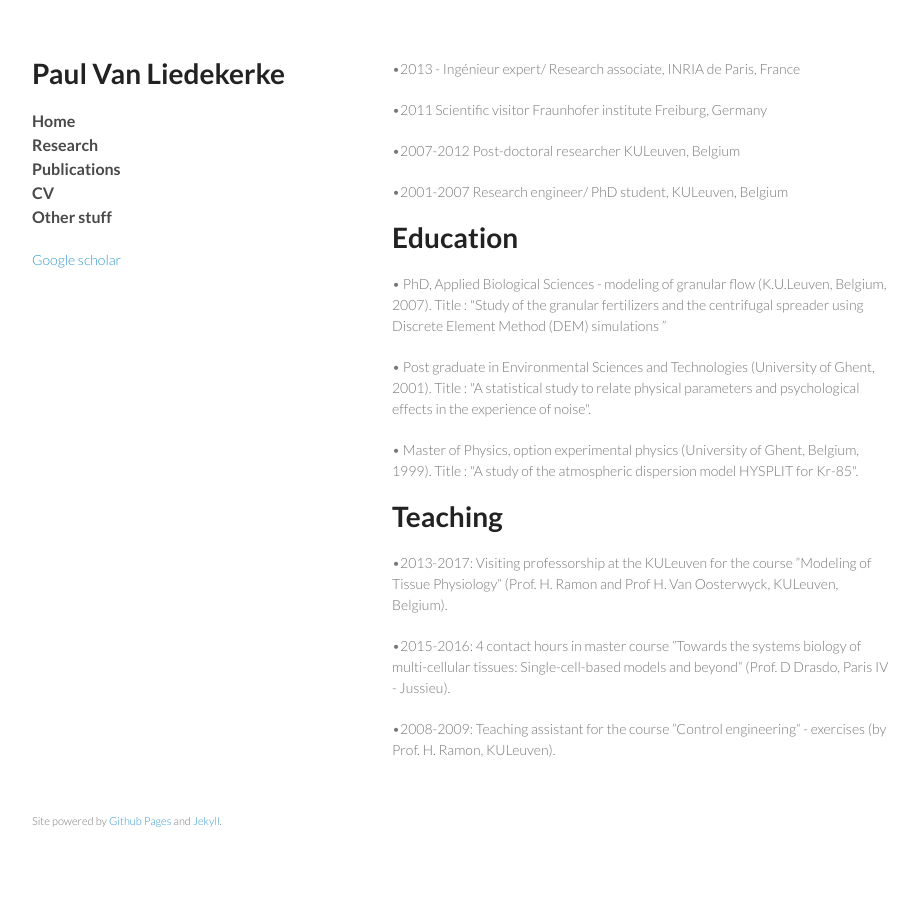
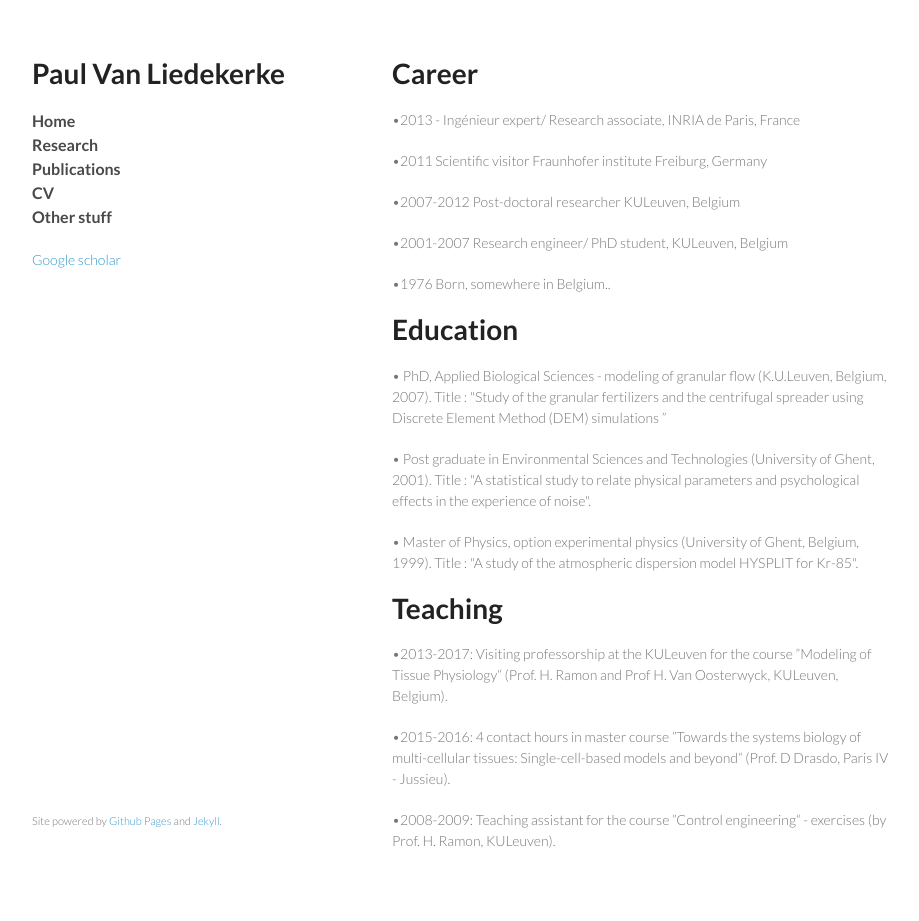
Before and after one commit to paulvanliedekerke/wittgenstein, a Jekyll site: the page cv.html, which Jekyll copies as it is, in a window 1280 px wide. Shown: the whole page, without its empty margins (178-1097 px from the left). Built offline with Jekyll 4.4.1, drawn with Linux system fonts in a browser that asks for light colours; Markdown is read by kramdown in place of the engine named in the settings; before the commit the page ends 900 px from its top, so only the background shows below that.

Commit message:
Update cv.html

```diff
--- a/cv.html
+++ b/cv.html
@@ -33,10 +33,14 @@
       <section>
 
 
+
+<h1>Career</h1>
+
 <p>•2013  - Ingénieur expert/ Research associate, INRIA de Paris, France</p>
 <p>•2011 Scientific visitor Fraunhofer institute Freiburg, Germany </p>
 <p>•2007-2012 Post-doctoral researcher KULeuven, Belgium </p>
 <p>•2001-2007 Research engineer/ PhD student,  KULeuven, Belgium </p>
+<p>•1976 Born, somewhere in Belgium.. </p>
 
 
 <h1>Education</h1>
```
